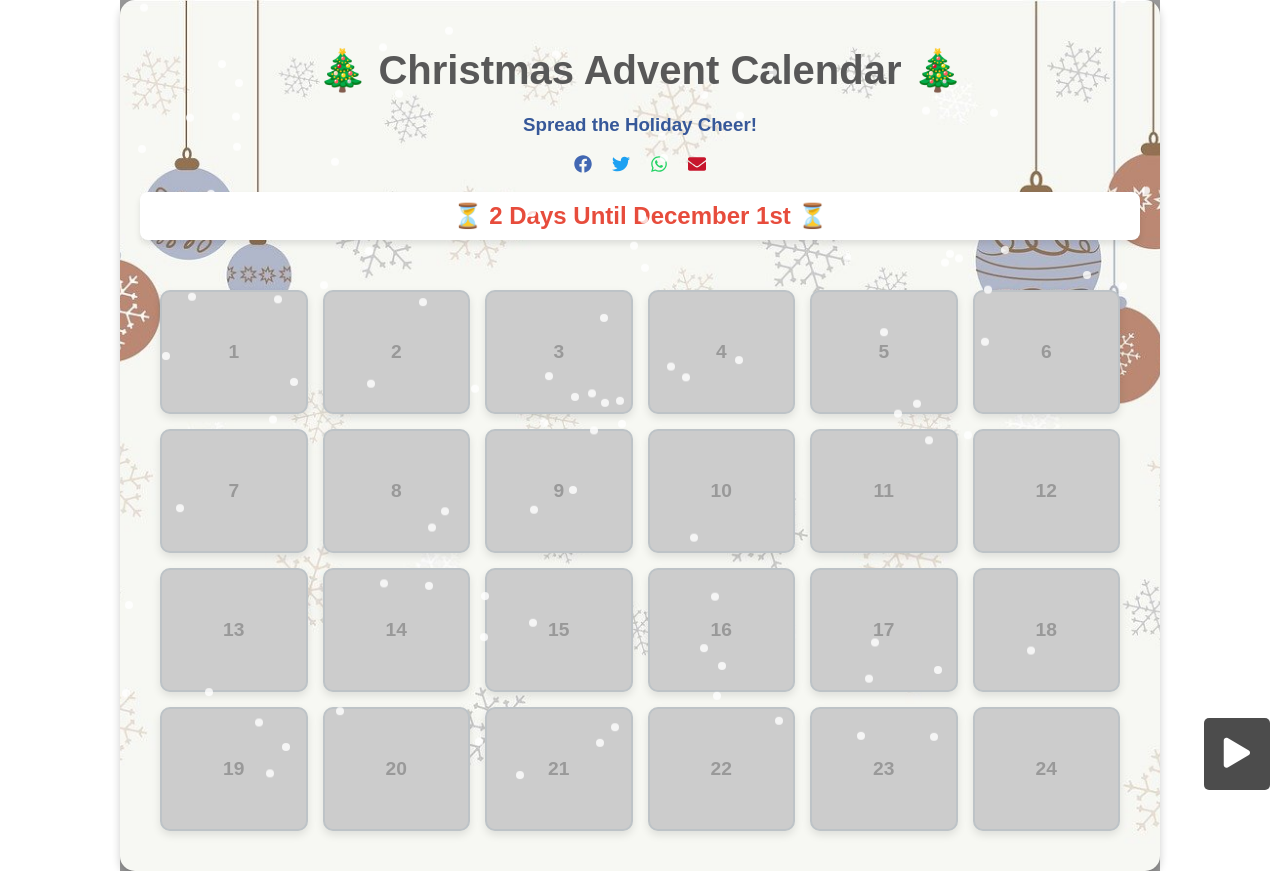
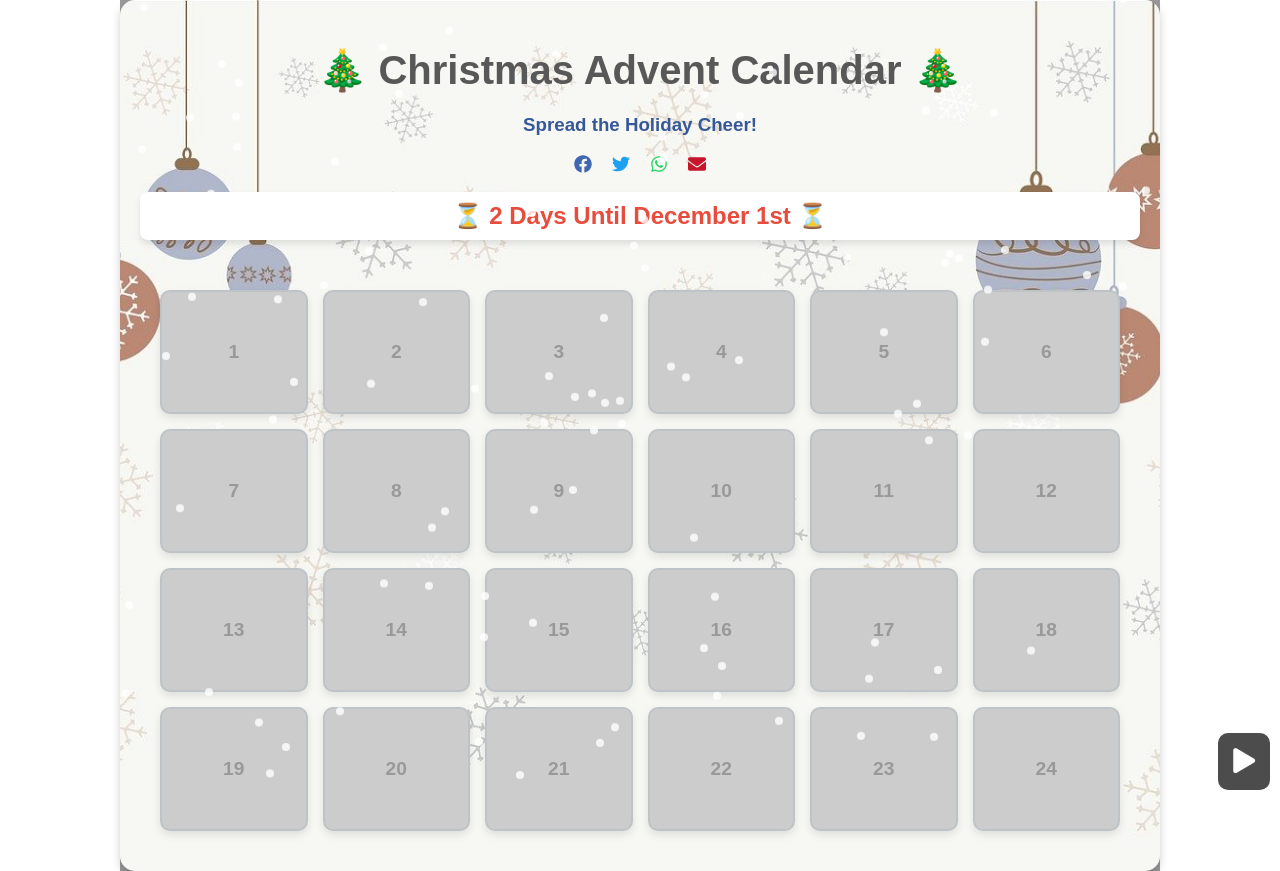
Before and after one commit to ViragSzabo/christmas-advent, a React (Create React App) app: page /#/ in a window 1280 px wide. Built offline with nearby package versions, Linux system fonts and the light colour scheme.

Commit message:
Update the audio player button

```diff
--- a/src/styles/BackgroundMusic.css
+++ b/src/styles/BackgroundMusic.css
@@ -4,15 +4,15 @@
     right: 10px;
     background: rgba(0, 0, 0, 0.7);
     padding: 10px;
-    border-radius: 5px;
+    border-radius: 10px;
     color: white;
   }
 
   .music-player button {
     background-color: transparent;
     border: none;
-    padding: 10px;
-    font-size: 24px;
+    padding: 5px;
+    font-size: 20px;
     cursor: pointer;
     color: white;
   }
@@ -22,5 +22,5 @@
   }
 
   .music-player i {
-    font-size: 30px;
+    font-size: 25px;
   }
```
